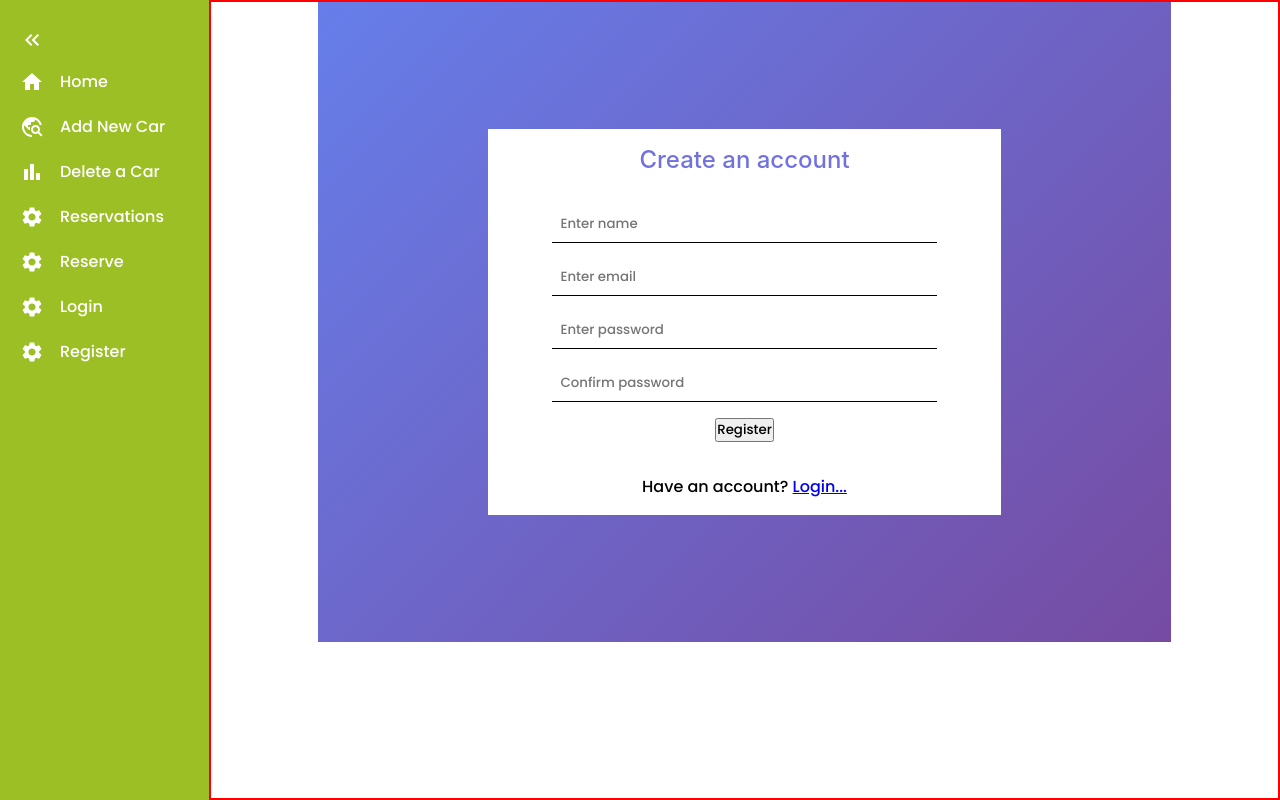
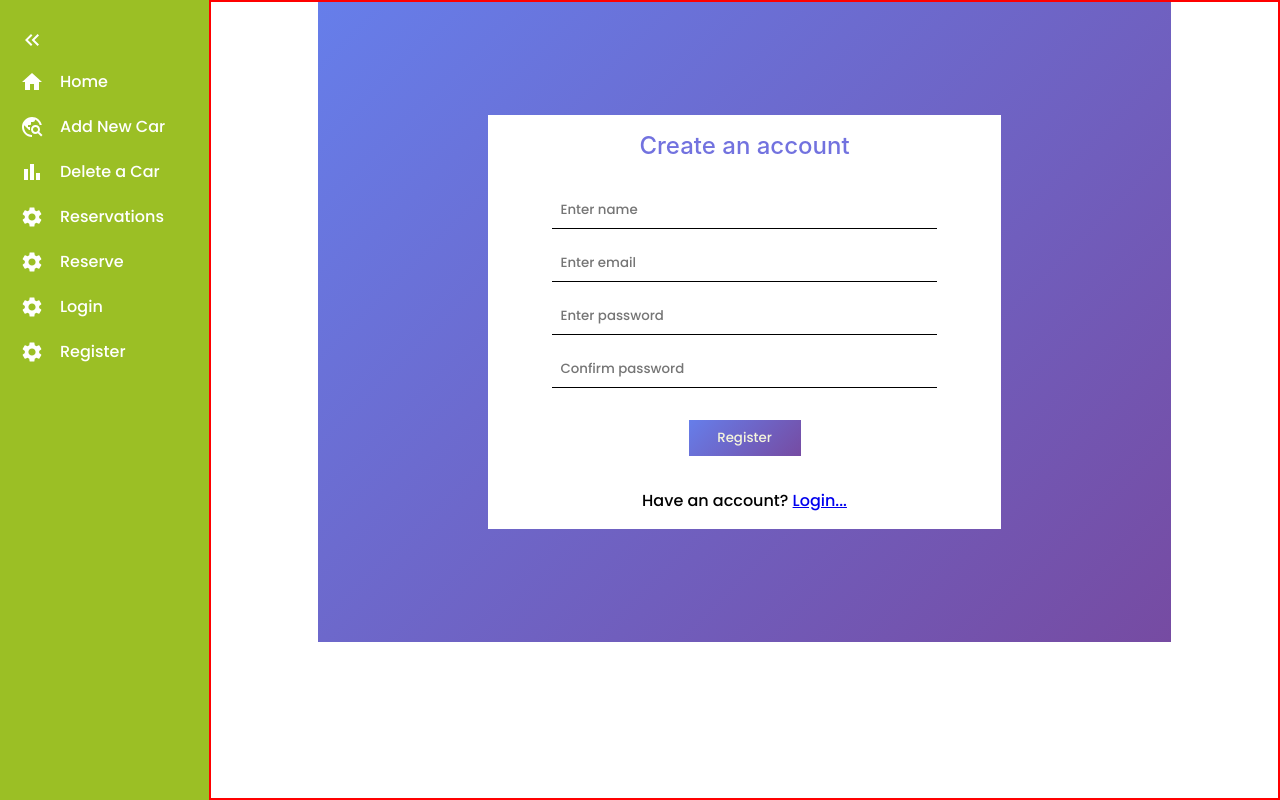
Before and after one commit to PromzzyKoncepts/Book-Appointment-Front-end, a React (Create React App) app: page /register in a window 1280 px wide. Built offline with nearby package versions, Linux system fonts and the light colour scheme.

Commit message:
add arial label to login

```diff
--- a/src/components/auth/Login.jsx
+++ b/src/components/auth/Login.jsx
@@ -44,9 +44,9 @@ const Login = () => {
     <FormDiv>
       <Form onSubmit={loginUser}>
         <H1>Login to your account</H1>
-        <Input onChange={(e) => setEmail(e.target.value)} placeholder='Enter email' />
-        <Input onChange={(e) => setPassword(e.target.value)} placeholder='Enter password' />
-        <button type='submit'>Login</button>
+        <Input aria-label="email" onChange={(e) => setEmail(e.target.value)} placeholder='Enter email' />
+        <Input aria-label="password" onChange={(e) => setPassword(e.target.value)} placeholder='Enter password' />
+        <FormBtn type='submit'>Login</FormBtn>
         {err && setTimeout(() => { setErr(null) }, 2500) && <small>{err}</small>}
         <P>Don't have an account? <Link to='/register'>Register...</Link></P>
       </Form>
--- a/src/components/auth/Register.jsx
+++ b/src/components/auth/Register.jsx
@@ -61,7 +61,7 @@ const Register = () => {
         <Input onChange={(e) => setEmail(e.target.value)} placeholder='Enter email' />
         <Input onChange={(e) => setPassword(e.target.value)} placeholder='Enter password' />
         <Input onChange={(e) => setConfirmPassword(e.target.value)} placeholder='Confirm password' />
-        <button type='submit'>Register</button>
+        <FormBtn type='submit'>Register</FormBtn>
         {err && setTimeout(() => { setErr(null) }, 3000) && <span>{err}</span>}
         <P>Have an account? <Link to='/login'>Login...</Link></P>
       </Form>
```
